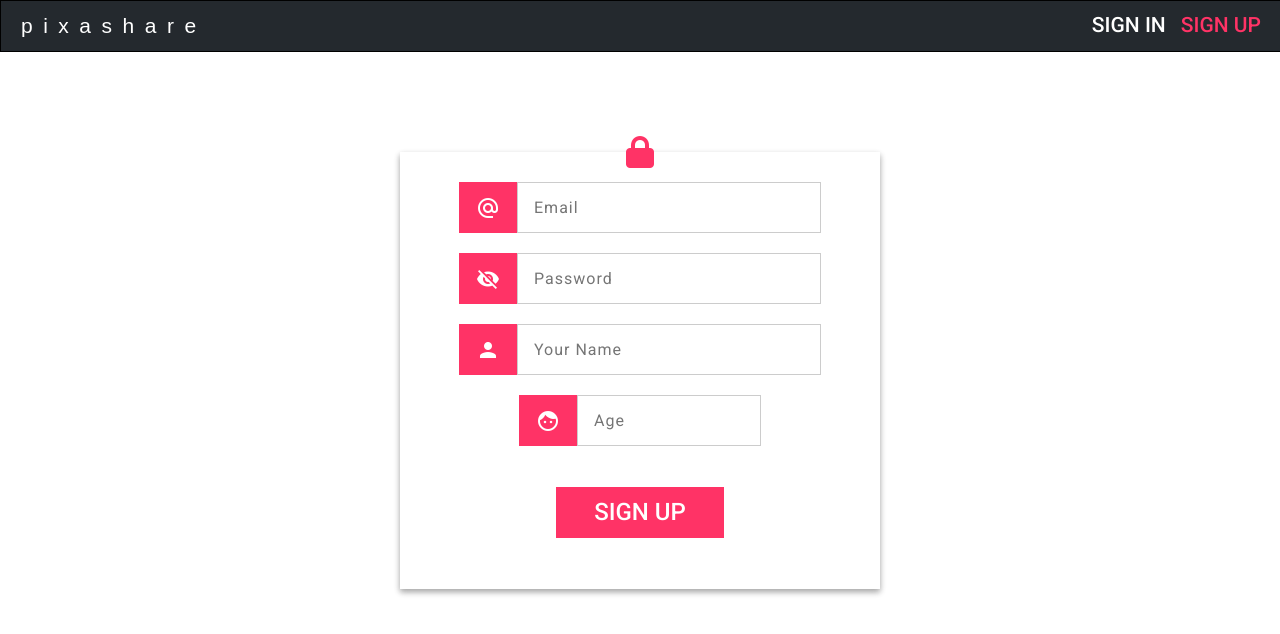
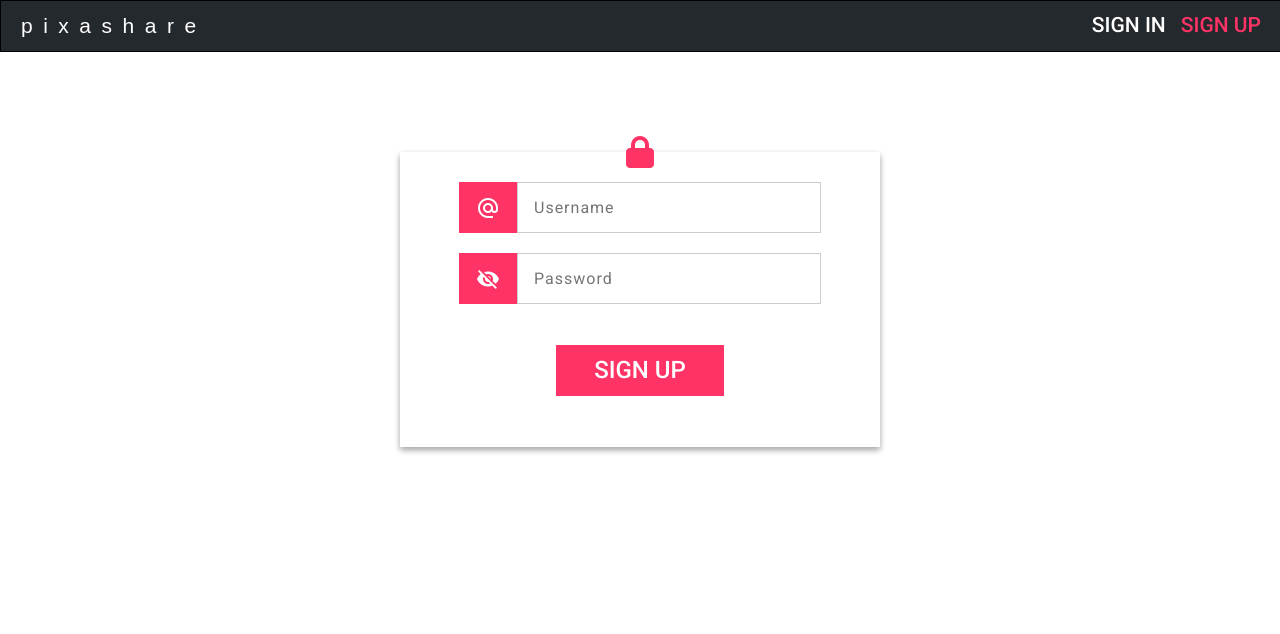
Before and after one commit to juancbaires/gram-front-end, a React (Create React App) app in the folder front-end/: page /register in a window 1280 px wide. Shown: the top 634 px of the page. Built offline with nearby package versions, Linux system fonts and the light colour scheme.

Commit message:
added a signup method. Still need to test it

```diff
--- a/front-end/src/App.js
+++ b/front-end/src/App.js
@@ -5,26 +5,69 @@ import Splash from "./splash";
 import { Switch, Route } from "react-router";
 import Register from "./assets/register";
 import decode from "jwt-decode";
+import axios from "axios";
 export default class App extends Component {
   state = {
     isLoggedIn: false,
-    user: ""
+    user: "",
+    error: ""
   };
+
+  componentDidMount() {
+    this.setuser();
+  }
   setuser = () => {
     if (localStorage.token) {
       this.setState({ isLoggedIn: true, user: decode(localStorage.token) });
     }
   };
 
-  handleLoggedIn = oldUser => {};
+  handleAuth = async oldUser => {
+    try {
+      const userData = await axios.post("http://localhost:3000/users/login", {
+        ...oldUser
+      });
+      const { data } = userData;
+      localStorage.token = data.token;
+      this.setState({ isLoggedIn: true });
+      this.props.history.push("/");
+    } catch (error) {
+      this.setState({ isLoggedIn: false, error });
+    }
+  };
+
+  createUser = async newUser => {
+    try {
+      const userData = await axios.post("http://localhost:3000/users/signup", {
+        ...newUser
+      });
+      const { data } = userData;
+      localStorage.token = data.token;
+      this.setState({ isLoggedIn: true });
+      this.props.history.push("/");
+    } catch (error) {
+      this.setState({ error });
+    }
+  };
+
   render() {
     return (
       <div className="App">
         <Header></Header>
-        <Switch>
-          <Route path="/register" component={Register}></Route>
-          <Route path="/" component={Splash}></Route>
-        </Switch>
+        <main>
+          <Switch>
+            <Route
+              path="/register"
+              render={() => (
+                <Register
+                  {...this.state}
+                  handleAuth={this.createUser}
+                ></Register>
+              )}
+            ></Route>
+            <Route path="/" component={Splash}></Route>
+          </Switch>
+        </main>
       </div>
     );
   }
--- a/front-end/src/assets/register.js
+++ b/front-end/src/assets/register.js
@@ -1,6 +1,21 @@
 import React, { Component } from "react";
 import "./register.css";
+
 export default class register extends Component {
+  state = {
+    username: "",
+    password: ""
+  };
+
+  handleChange = e => {
+    this.setState({ [e.target.name]: e.target.value });
+  };
+
+  handleSubmit = e => {
+    e.preventDefault();
+    this.props.createUser(this.state);
+  };
+
   render() {
     return (
       <div className="wrapper">
@@ -20,20 +35,30 @@ export default class register extends Component {
             </span>
             <span className="form_blocks">
               <i className="material-icons icons">alternate_email</i>
-              <input type="text" placeholder="Email" />
+              <input
+                onChange={this.handleChange}
+                type="text"
+                placeholder="Username"
+                name="username"
+              />
             </span>
             <span className="form_blocks">
               <i className="material-icons icons">visibility_off</i>
-              <input type="password" placeholder="Password" />
+              <input
+                onChange={this.handleChange}
+                type="password"
+                placeholder="Password"
+                name="password"
+              />
             </span>
-            <span className="form_blocks">
+            {/* <span className="form_blocks">
               <i className="material-icons icons">person</i>
               <input type="text" placeholder="Your Name" />
-            </span>
-            <span className="form_blocks">
+            </span> */}
+            {/* <span className="form_blocks">
               <i className="material-icons icons">face</i>
               <input type="number" placeholder="Age" min="0" max="100" />
-            </span>
+            </span> */}
             {/* this below is the button */}
             <span className="form_blocks">
               <input type="submit" value="SIGN UP" />
```
